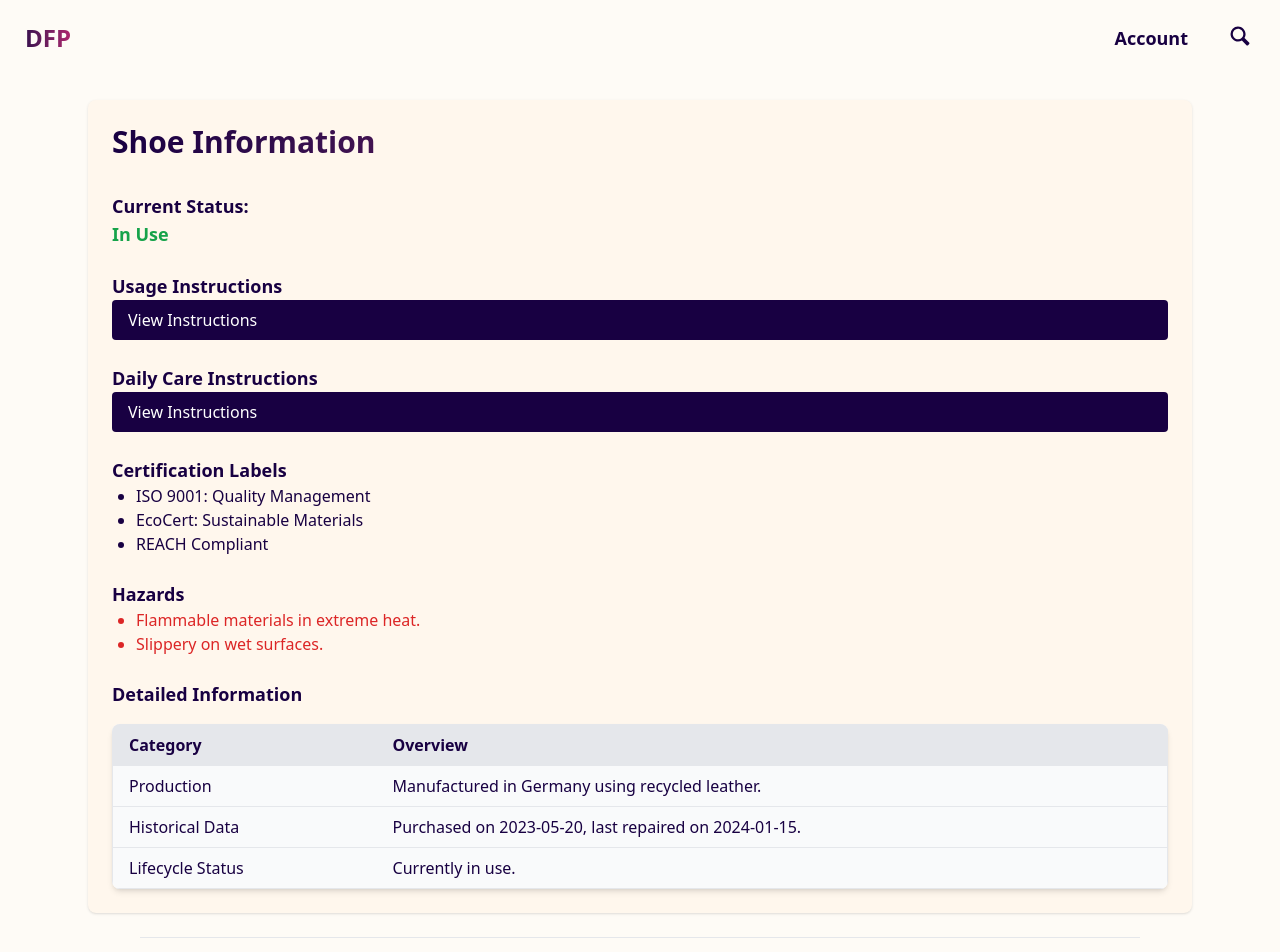
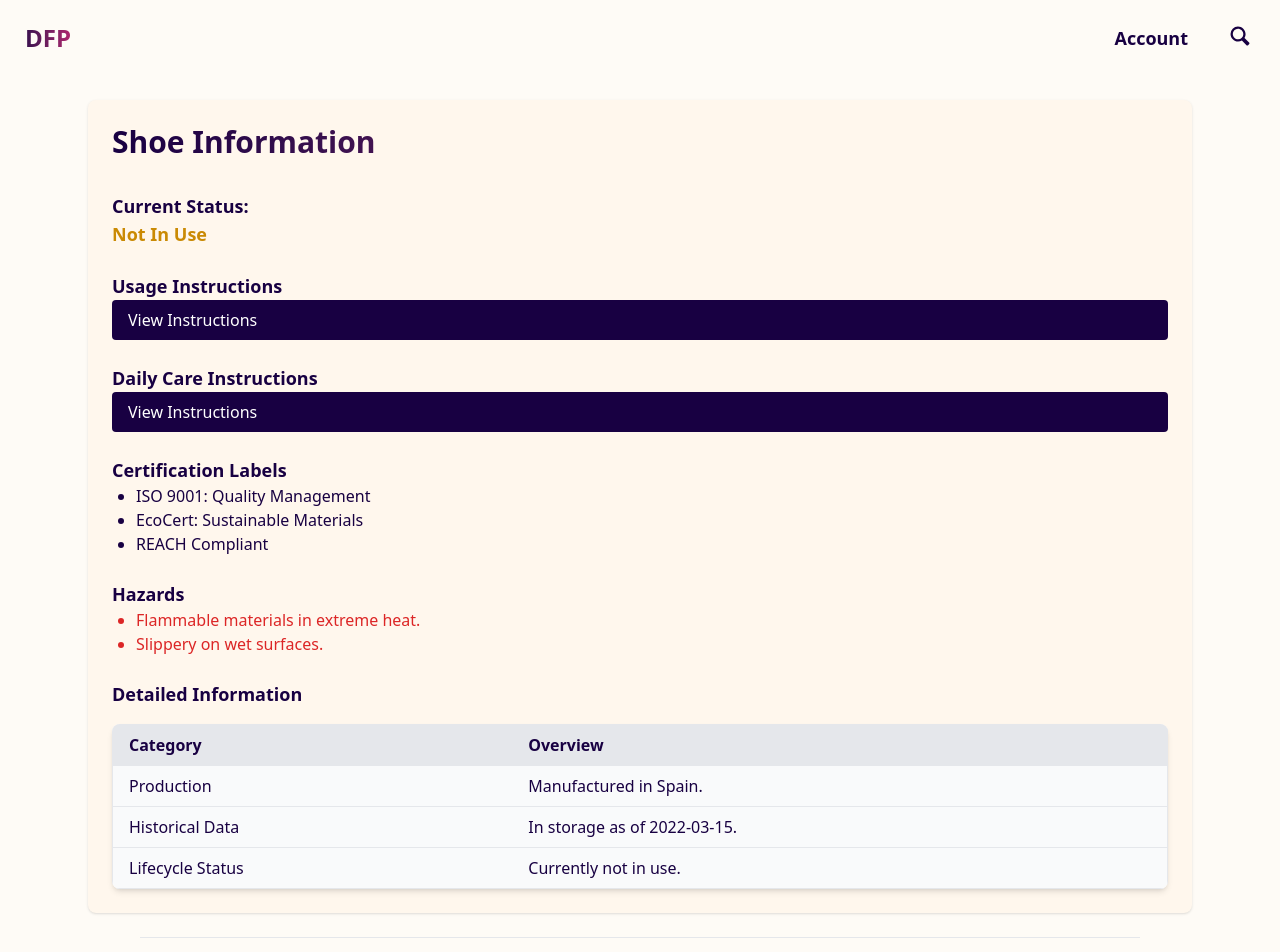
Before and after one commit to tanel-n/IAS0320_proto, a SvelteKit app: page /dfp_1/1 in a window 1280 px wide. Shown: the top 952 px of the page. Built offline with nearby package versions, Linux system fonts and the light colour scheme.

Commit message:
Extra text.

```diff
--- a/src/routes/(marketing)/blog/+page.svelte
+++ b/src/routes/(marketing)/blog/+page.svelte
@@ -17,7 +17,7 @@
       {blogInfo.name}
     </div>
   </div>
-  <div class="text-lg text-center">List of registered shoeware.</div>
+  <div class="text-lg text-center">List of registered footwear.</div>
 
   {#each sortedBlogPosts as post}
     <a href={post.link}>
--- a/src/routes/(marketing)/blog/posts.ts
+++ b/src/routes/(marketing)/blog/posts.ts
@@ -7,7 +7,6 @@ export type BlogPost = {
   date: string // date is a string 'YYYY-MM-DD'
   title: string
   description: string
-  picture_link: string
   parsedDate?: Date // Optional because it's added dynamically
 }
 
@@ -15,25 +14,22 @@ export type BlogPost = {
 // Create a page in the "(posts)" directory for each entry
 const blogPosts: BlogPost[] = [
   {
-    title: "Sneakers",
+    title: "Loafers",
     description: "",
     link: "/dfp/1",
     date: "2022-03-10",
-    picture_link: ""
   },
   {
-    title: "Hiking boots",
+    title: "Sneakers",
     description: "",
     link: "/dfp_1/1",
     date: "2022-2-23",
-    picture_link: ""
   },
   {
     title: "Wellingtons",
     description: "",
     link: "/dfp_2/1",
     date: "2021-03-13",
-    picture_link: "https://images.outdoorandcountry.co.uk/image/upload/e_trim:2/bo_8px_solid_white/c_pad,b_white,w_1000,h_1200,f_auto,q_auto/v1535405096/product/87561.jpg"
   },
 ]
 
--- a/src/routes/(marketing)/dfp/1/+page.svelte
+++ b/src/routes/(marketing)/dfp/1/+page.svelte
@@ -77,7 +77,9 @@
           id="daily-care-instructions"
         >
           <ul class="list-disc ml-6">
-            <li>Wipe with a damp cloth to remove dirt.</li>
+            <li>
+              Use rough brush applied with shoe polish to perform cleaning.
+            </li>
             <li>Air dry in a shaded area after cleaning.</li>
             <li>Apply appropriate protective coating every two weeks.</li>
           </ul>
--- a/src/routes/(marketing)/dfp_1/1/+page.svelte
+++ b/src/routes/(marketing)/dfp_1/1/+page.svelte
@@ -34,7 +34,7 @@
     <!-- Current Status -->
     <div class="mb-6">
       <h2 class="text-lg font-semibold">Current Status:</h2>
-      <p class="text-green-600 font-bold text-lg">In Use</p>
+      <p class="text-yellow-600 font-bold text-lg">Not In Use</p>
     </div>
 
     <!-- Usage Instructions -->
@@ -53,8 +53,8 @@
           id="usage-instructions"
         >
           <ul class="list-disc ml-6">
-            <li>Different text.</li>
-            <li>Use only on appropriate surfaces for optimal performance.</li>
+            <li>Apply waterproof covering before first usage.</li>
+            <li>Do not use for traversal in rocky and/or rough terrain.</li>
             <li>Do not submerge in water for prolonged periods.</li>
           </ul>
         </div>
@@ -118,19 +118,15 @@
           <tbody>
             <tr class="border-t">
               <td class="px-4 py-2"><a href="/">Production</a></td>
-              <td class="px-4 py-2"
-                >Manufactured in Germany using recycled leather.</td
-              >
+              <td class="px-4 py-2">Manufactured in Spain.</td>
             </tr>
             <tr class="border-t">
               <td class="px-4 py-2"><a href="/">Historical Data</a></td>
-              <td class="px-4 py-2"
-                >Purchased on 2023-05-20, last repaired on 2024-01-15.</td
-              >
+              <td class="px-4 py-2">In storage as of 2022-03-15.</td>
             </tr>
             <tr class="border-t">
               <td class="px-4 py-2"><a href="/">Lifecycle Status</a></td>
-              <td class="px-4 py-2">Currently in use.</td>
+              <td class="px-4 py-2">Currently not in use.</td>
             </tr>
           </tbody>
         </table>
--- a/src/routes/(marketing)/dfp_2/1/+page.svelte
+++ b/src/routes/(marketing)/dfp_2/1/+page.svelte
@@ -34,7 +34,7 @@
     <!-- Current Status -->
     <div class="mb-6">
       <h2 class="text-lg font-semibold">Current Status:</h2>
-      <p class="text-green-600 font-bold text-lg">In Use</p>
+      <p class="text-red-600 font-bold text-lg">Disposed</p>
     </div>
 
     <!-- Usage Instructions -->
@@ -53,9 +53,12 @@
           id="usage-instructions"
         >
           <ul class="list-disc ml-6">
-            <li>Avoid exposure to extreme temperatures.</li>
+            <li>
+              Ensure that footwear reaches shin height, covering any clothing
+              articles.
+            </li>
             <li>Use only on appropriate surfaces for optimal performance.</li>
-            <li>Do not submerge in water for prolonged periods.</li>
+            <li>Do not fully submerge in liquids.</li>
           </ul>
         </div>
       </div>
@@ -79,7 +82,7 @@
           <ul class="list-disc ml-6">
             <li>Wipe with a damp cloth to remove dirt.</li>
             <li>Air dry in a shaded area after cleaning.</li>
-            <li>Apply appropriate protective coating every two weeks.</li>
+            <li>Check for any potentially compromised areas.</li>
           </ul>
         </div>
       </div>
@@ -119,16 +122,16 @@
             <tr class="border-t">
               <td class="px-4 py-2"><a href="/">Production</a></td>
               <td class="px-4 py-2"
-                >Manufactured in Spain using recycled leather.</td
+                >Manufactured in China using 70% recycled rubber.</td
               >
             </tr>
             <tr class="border-t">
               <td class="px-4 py-2"><a href="/">Historical Data</a></td>
-              <td class="px-4 py-2">Produced on 2022-05-20.</td>
+              <td class="px-4 py-2">Disposed of on 2022-05-20.</td>
             </tr>
             <tr class="border-t">
               <td class="px-4 py-2"><a href="/">Lifecycle Status</a></td>
-              <td class="px-4 py-2">Currently in use.</td>
+              <td class="px-4 py-2">Disposed.</td>
             </tr>
           </tbody>
         </table>
```
